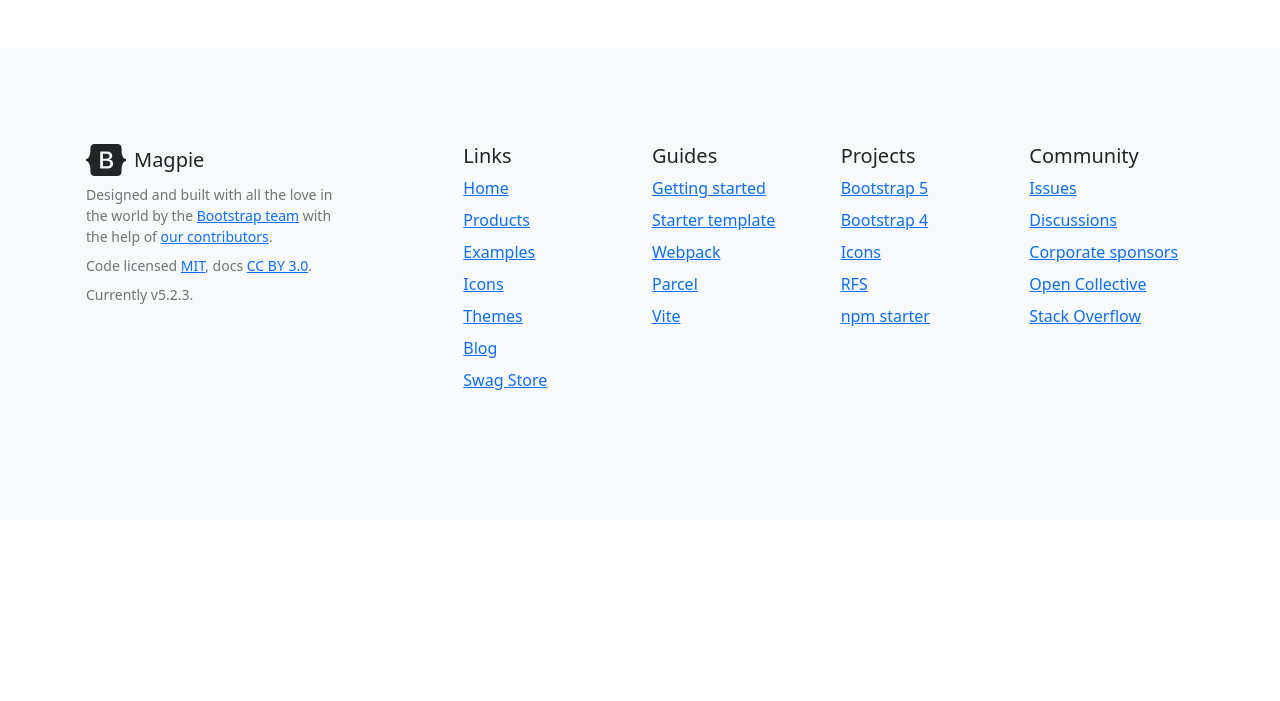
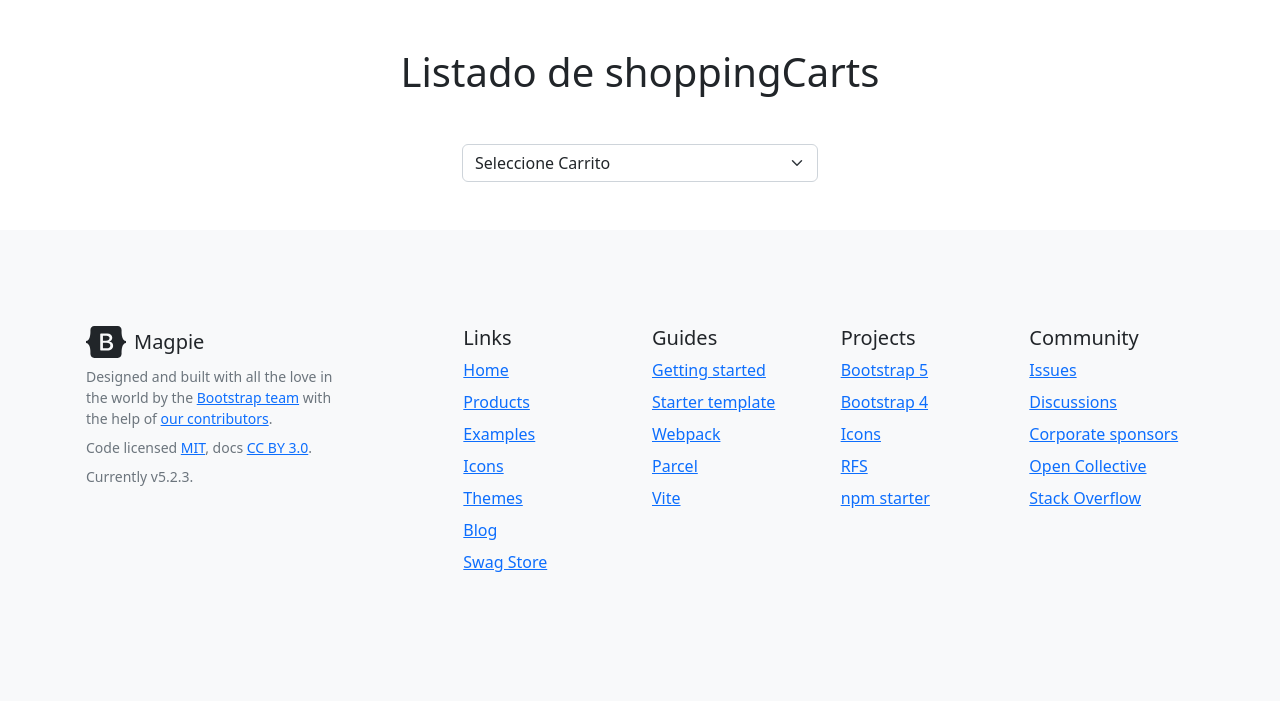
Before and after one commit to MdelolmoCode/java-ecommerce-ADECCO, a Spring app: page /shoppingCart/shoppingcarts-list in a window 1280 px wide. Shown: the part 80-781 px from the top of the page. Run offline with Thymeleaf, Linux system fonts and the light colour scheme; the template is opened without the code that fills it, so the values that code supplies are empty; some of the project's set-up classes (security, data sources, template engines, error pages and the like) are left out, and stand-ins take their place; some libraries are stand-ins or nearby versions.

Commit message:
ShoppingCart Listado with form-select

```diff
--- a/src/main/java/com/example/controllers/ShoppingCartController.java
+++ b/src/main/java/com/example/controllers/ShoppingCartController.java
@@ -15,13 +15,13 @@
 
     private final ShoppingCartService shoppingCartService;
 
-    @GetMapping("/shopping-carts") // Puede ser getmapping para recurar algo o PostMapping para enviar
+    @GetMapping("/shoppingCarts")
     public String findAll(Model model){
 
         List<ShoppingCart> shoppingCarts = shoppingCartService.findAll();
         model.addAttribute("shoppingcarts", shoppingCarts);
         model.addAttribute("message", "Este mensaje es un addAtribute");
 
-        return "shoppingcarts-list"; // devolver el nombre del archivo html
+        return "shoppingCart/shoppingcarts-list"; //
     }
 }
--- a/src/main/resources/templates/shoppingCart/shoppingcarts-list.html
+++ b/src/main/resources/templates/shoppingCart/shoppingcarts-list.html
@@ -1,18 +1,38 @@
 <!DOCTYPE html>
 <html lang="en" xmlns:th="http://www.thymeleaf.org">
 <head>
-  <meta charset="UTF-8">
-  <title>ShoppingCart List</title>
+    <meta charset="UTF-8">
+    <title>ShoppingCart List</title>
 
-  <link rel="stylesheet" th:href="@{/webjars/bootstrap/css/bootstrap.min.css}"/>
+    <link rel="stylesheet" th:href="@{/webjars/bootstrap/css/bootstrap.min.css}"/>
 </head>
 <body>
 <div th:replace="~{navbar :: nav1}"></div>
 
+<div class="container text-center">
+    <h1>Listado de shoppingCarts</h1>
+
+    <div class="row mt-5">
+        <div class="col">
+
+        </div>
+        <div class="col">
+            <select class="form-select" aria-label="Default select example">
+                <option selected>Seleccione Carrito</option>
+                <tr th:each="shoppingcarts: ${shoppingcarts}">
+                    <option th:text="${shoppingcarts.customer.getName()}">Two</option>
+
+                </tr>
+
+            </select>
+        </div>
+        <div class="col">
+
+        </div>
+    </div>
 
 
-
-
+</div>
 <div th:replace="~{footer :: footer1}"></div>
 <script th:src="@{/webjars/bootstrap/js/bootstrap.bundle.min.js}"></script>
 </body>
```
